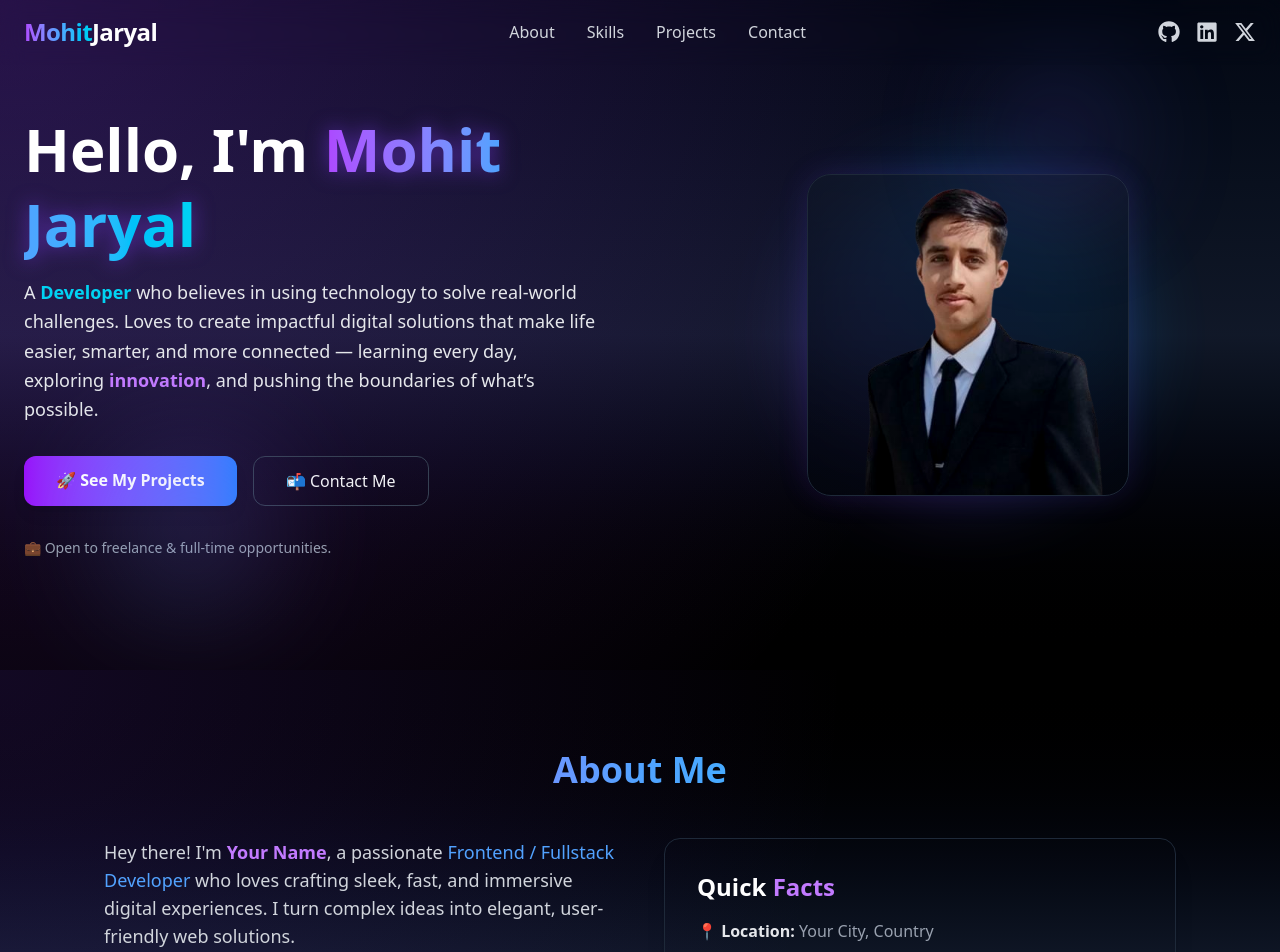
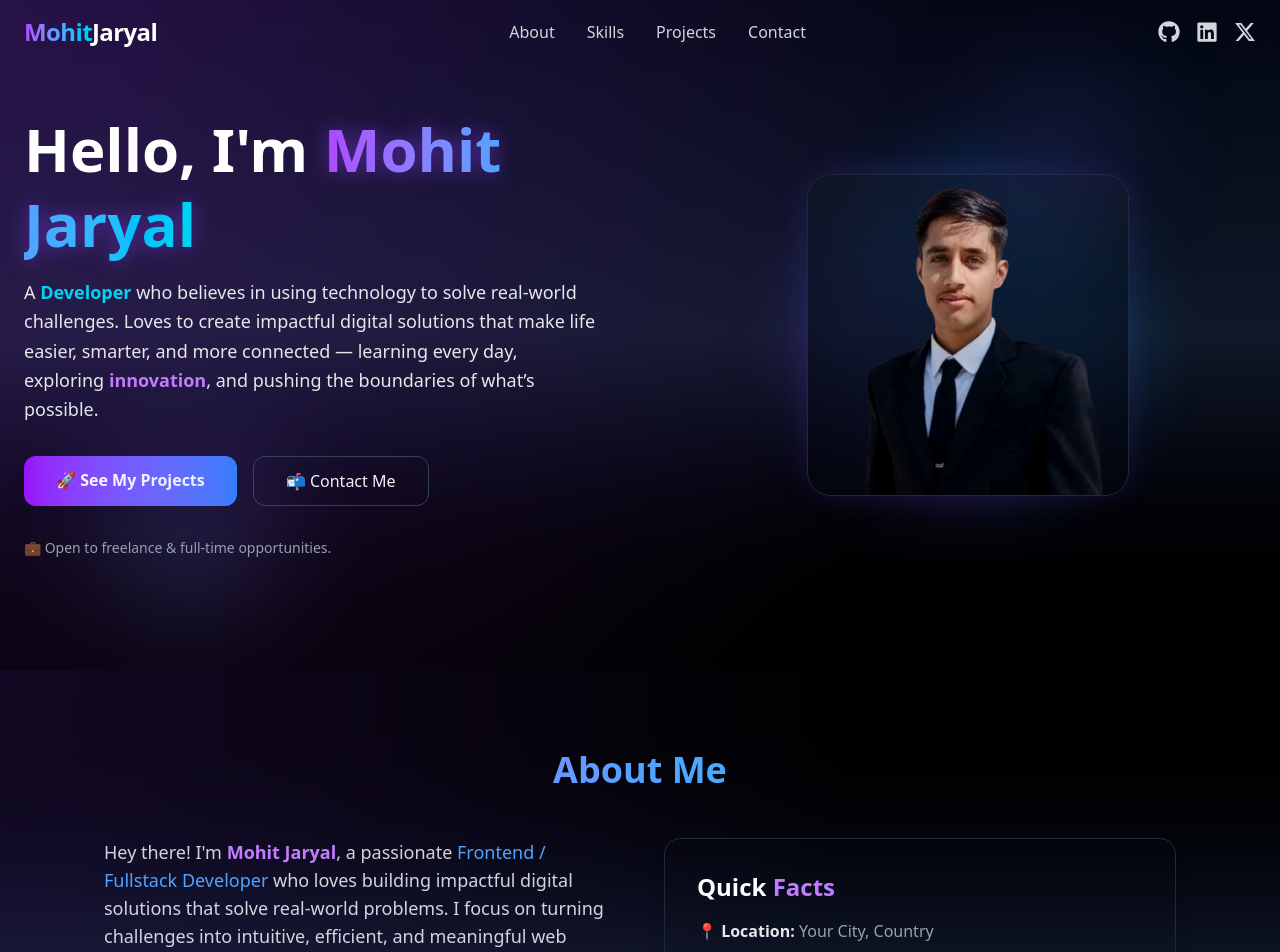
Before and after one commit to mohitjaryal/my-portfolio, a React (Vite) app in the folder portfolio/: page / in a window 1280 px wide. Shown: the top 952 px of the page. Built offline with nearby package versions, Linux system fonts and the light colour scheme.

Commit message:
Update About.jsx

```diff
--- a/portfolio/src/components/About.jsx
+++ b/portfolio/src/components/About.jsx
@@ -3,7 +3,10 @@ import { motion } from "framer-motion";
 
 export default function About() {
   return (
-    <section id="about" className="py-20 bg-gradient-to-b from-black via-gray-900 to-black relative overflow-hidden">
+    <section
+      id="about"
+      className="py-20 bg-gradient-to-b from-black via-gray-900 to-black relative overflow-hidden"
+    >
       {/* subtle background glow */}
       <div className="absolute inset-0 bg-[radial-gradient(circle_at_top_left,rgba(124,58,237,0.15),transparent_60%)]" />
 
@@ -28,16 +31,26 @@ export default function About() {
           >
             <p className="mb-5 text-lg">
               Hey there! I'm{" "}
-              <span className="font-semibold text-purple-400">Your Name</span>, a passionate{" "}
-              <span className="text-blue-400">Frontend / Fullstack Developer</span> who loves
-              crafting sleek, fast, and immersive digital experiences. I turn complex ideas into elegant, user-friendly web solutions.
+              <span className="font-semibold text-purple-400">
+                Mohit Jaryal
+              </span>
+              , a passionate{" "}
+              <span className="text-blue-400">
+                Frontend / Fullstack Developer
+              </span>{" "}
+              who loves building impactful digital solutions that solve
+              real-world problems. I focus on turning challenges into intuitive,
+              efficient, and meaningful web experiences that make a difference.
             </p>
+
             <p className="mb-5 text-gray-400">
-              My focus lies in building interactive, accessible, and performant apps using technologies like{" "}
+              My focus lies in building interactive, accessible, and performant
+              apps using technologies like{" "}
               <span className="text-cyan-400">React</span>,{" "}
               <span className="text-cyan-400">Vite</span>, and{" "}
-              <span className="text-cyan-400">Tailwind CSS</span>. I enjoy collaborating with creative teams
-              and bringing ideas to life through clean, reusable code.
+              <span className="text-cyan-400">Tailwind CSS</span>. I enjoy
+              collaborating with creative teams and bringing ideas to life
+              through clean, reusable code.
             </p>
             <ul className="list-disc pl-6 text-gray-400 space-y-2">
               <li>⚡ 3+ years crafting responsive web apps</li>
@@ -71,7 +84,9 @@ export default function About() {
               </p>
               <p>
                 <strong className="text-gray-200">⚙️ Tools I Love:</strong>{" "}
-                <span className="text-gray-400">VSCode, Git, Figma, Postman</span>
+                <span className="text-gray-400">
+                  VSCode, Git, Figma, Postman
+                </span>
               </p>
             </div>
             <div className="mt-6 text-sm text-gray-400">
```
